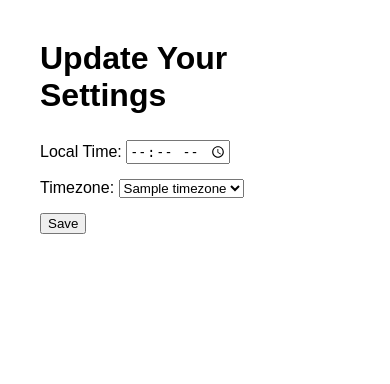
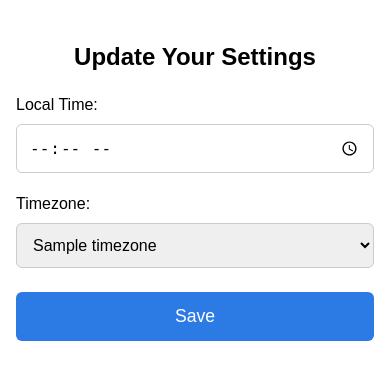
Before and after one commit to josh-er/MotivatorApp, a Flask app: template Motivator/templates/settings.html in a window 390 px wide. Shown: the top 384 px of the page. Run offline with Flask 3, Linux system fonts and the light colour scheme; the template is opened without the code that fills it: most values are stand-ins (such as "Sample title", 1, 10 or a date in 2020); parts of the project's set-up code (start-up, migrations or seed data) failed here and were passed over.

Commit message:
Mobile-friendly styling for settings page

```diff
--- a/Motivator/templates/settings.html
+++ b/Motivator/templates/settings.html
@@ -2,18 +2,52 @@
 <html lang="en">
 <head>
   <meta charset="UTF-8">
+  <meta name="viewport" content="width=device-width, initial-scale=1">
   <title>Update Settings</title>
   <style>
-    body { font-family: sans-serif; margin: 40px; }
-    label { display: block; margin-top: 10px; }
-    input, select { margin-top: 5px; }
-    button { margin-top: 15px; }
-    #message { margin-top: 20px; font-weight: bold; }
-    .error { color: #c0392b; }
+    * { box-sizing: border-box; }
+    body {
+      font-family: sans-serif;
+      margin: 0;
+      padding: 24px 16px;
+      display: flex;
+      justify-content: center;
+      font-size: 18px;
+      line-height: 1.4;
+    }
+    .container { width: 100%; max-width: 420px; }
+    h1 { font-size: 1.5rem; text-align: center; }
+    label { display: block; margin-top: 20px; font-size: 1rem; }
+    input, select {
+      display: block;
+      width: 100%;
+      margin-top: 8px;
+      padding: 12px;
+      font-size: 1rem;
+      min-height: 44px;
+      border: 1px solid #ccc;
+      border-radius: 6px;
+    }
+    button {
+      display: block;
+      width: 100%;
+      margin-top: 24px;
+      padding: 14px;
+      font-size: 1.1rem;
+      min-height: 48px;
+      border: none;
+      border-radius: 6px;
+      background: #2c7be5;
+      color: #fff;
+      cursor: pointer;
+    }
+    #message { margin-top: 20px; font-weight: bold; text-align: center; }
+    .error { color: #c0392b; text-align: center; }
     .disabled { opacity: 0.6; pointer-events: none; }
   </style>
 </head>
 <body>
+  <div class="container">
   <h1>Update Your Settings</h1>
 
   {% if error %}
@@ -80,5 +114,6 @@
     });
   </script>
   {% endif %}
+  </div>
 </body>
 </html>
```
